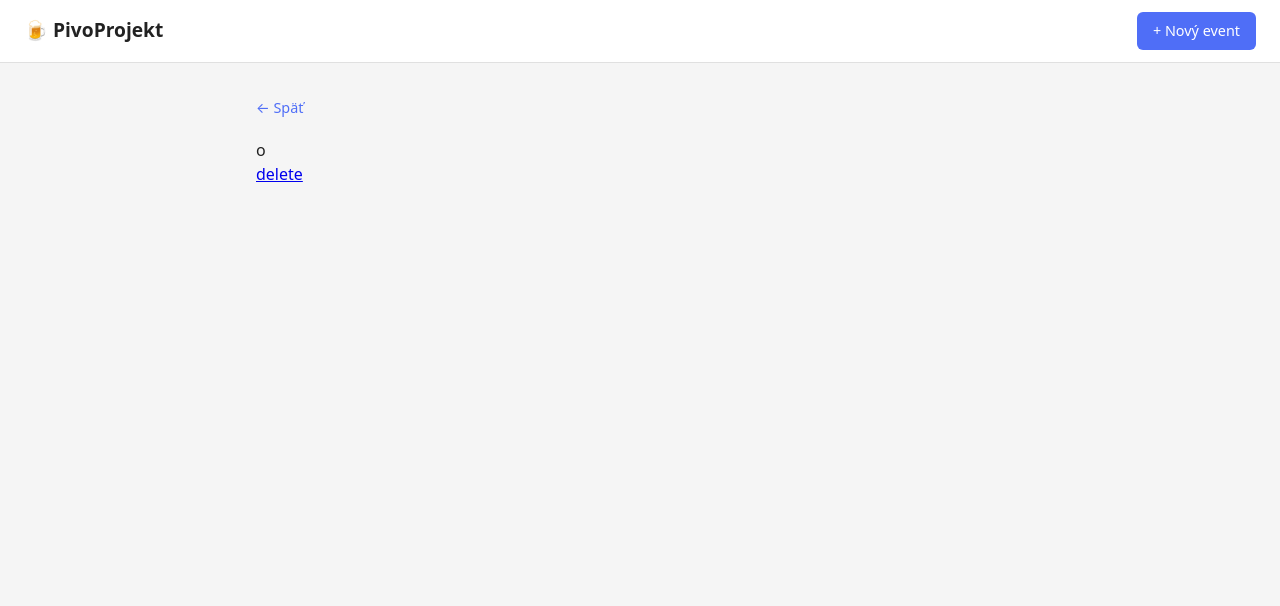
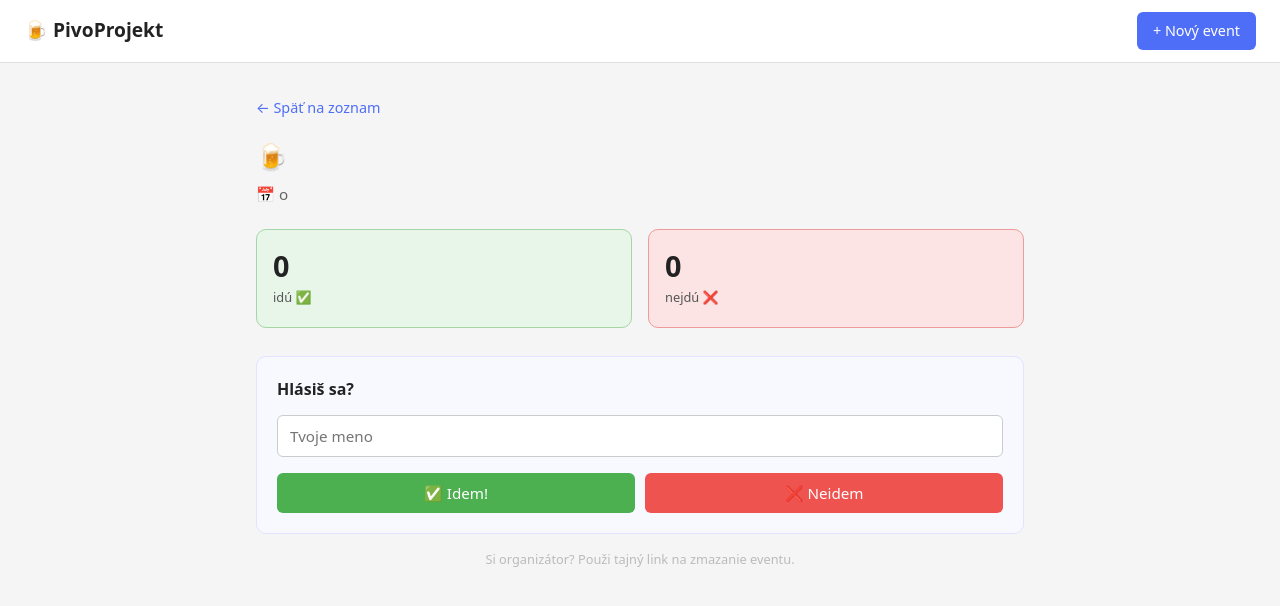
Before and after one commit to xvasko14/pivoprojekt, a FastAPI app: template templates/event_detail.html in a window 1280 px wide. Shown: the top 606 px of the page. Run offline with FastAPI, Linux system fonts and the light colour scheme; the template is opened without the code that fills it, so the values that code supplies are empty.

Commit message:
feat: event detail page with RSVP summary and error pages
Co-Authored-By: Claude Sonnet 4.6 <noreply@anthropic.com>

```diff
--- a/main.py
+++ b/main.py
@@ -77,10 +77,23 @@ async def event_detail(event_id: str, request: Request):
     event = database.get_event(event_id)
     if not event:
         raise HTTPException(status_code=404)
+    rsvps = database.get_rsvps(event_id)
+    going = [r for r in rsvps if r["going"]]
+    not_going = [r for r in rsvps if not r["going"]]
     flash = request.session.pop("flash", None)
     return templates.TemplateResponse(request, "event_detail.html", {
         "event": event,
-        "going": [],
-        "not_going": [],
+        "going": going,
+        "not_going": not_going,
         "flash": flash,
     })
+
+
+@app.exception_handler(404)
+async def not_found_handler(request: Request, exc):
+    return templates.TemplateResponse(request, "404.html", {}, status_code=404)
+
+
+@app.exception_handler(403)
+async def forbidden_handler(request: Request, exc):
+    return templates.TemplateResponse(request, "403.html", {}, status_code=403)
--- a/templates/event_detail.html
+++ b/templates/event_detail.html
@@ -1,17 +1,45 @@
-<!-- templates/event_detail.html — stub, replaced in Task 7 -->
+<!-- templates/event_detail.html -->
 {% extends "base.html" %}
-{% block title %}Event — PivoProjekt{% endblock %}
+{% block title %}{{ event.place }} — PivoProjekt{% endblock %}
 {% block content %}
 
-{% if flash %}
-<div class="flash flash-{{ flash.type }}">{{ flash.message | safe }}</div>
-{% endif %}
+<a href="/" class="back-link">← Späť na zoznam</a>
 
-<a href="/" class="back-link">← Späť</a>
-<h1>{{ event.place }}</h1>
-<p>{{ event.event_date }} o {{ event.event_time }}</p>
-{% if event.description %}<p>{{ event.description }}</p>{% endif %}
+<div class="event-header">
+  <div class="event-title">🍺 {{ event.place }}</div>
+  <div class="event-meta">📅 {{ event.event_date }} o {{ event.event_time }}</div>
+  {% if event.description %}
+  <div class="event-desc">📝 {{ event.description }}</div>
+  {% endif %}
+</div>
 
-<p><a href="/events/{{ event.id }}/delete">delete</a></p>
+<div class="rsvp-summary">
+  <div class="rsvp-box rsvp-box-going">
+    <div class="rsvp-count">{{ going | length }}</div>
+    <div class="rsvp-label">idú ✅</div>
+    <div class="rsvp-names">{{ going | map(attribute='name') | join(', ') }}</div>
+  </div>
+  <div class="rsvp-box rsvp-box-not">
+    <div class="rsvp-count">{{ not_going | length }}</div>
+    <div class="rsvp-label">nejdú ❌</div>
+    <div class="rsvp-names">{{ not_going | map(attribute='name') | join(', ') }}</div>
+  </div>
+</div>
+
+<div class="rsvp-form">
+  <h3>Hlásiš sa?</h3>
+  <form method="post" action="/events/{{ event.id }}/rsvp">
+    <div class="form-group">
+      <input type="text" name="name" placeholder="Tvoje meno" required>
+      {% if rsvp_error %}<div class="form-error">{{ rsvp_error }}</div>{% endif %}
+    </div>
+    <div class="rsvp-buttons">
+      <button type="submit" name="going" value="true" class="btn btn-success">✅ Idem!</button>
+      <button type="submit" name="going" value="false" class="btn btn-danger">❌ Neidem</button>
+    </div>
+  </form>
+</div>
+
+<p class="organizer-hint">Si organizátor? Použi tajný link na zmazanie eventu.</p>
 
 {% endblock %}
```
Also changed, not shown: templates/403.html (added, +10 -0 lines), templates/404.html (added, +10 -0 lines), tests/test_events.py (+14 -0 lines).
